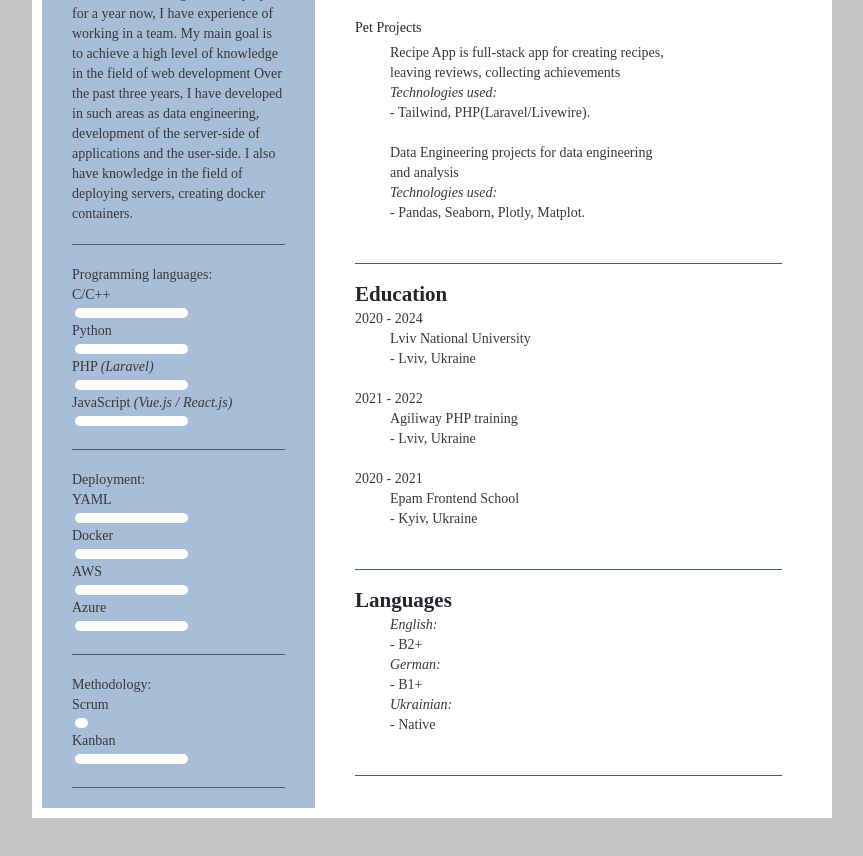
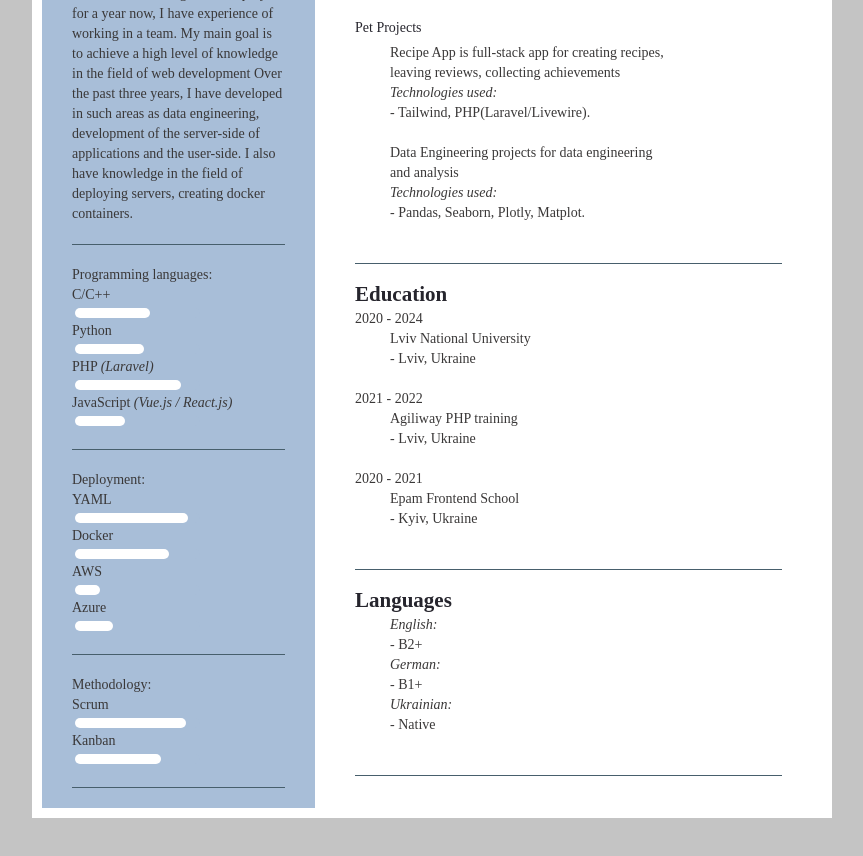
Before and after one commit to girlandred/rsschool-cv, a plain HTML site: page index.html in a window 1280 px wide. Shown: the part 462-1318 px from the top of the page, without its empty margins (208-1071 px from the left). Drawn offline with Linux system fonts and the light colour scheme.

Commit message:
refactor: change per cents in skillboxes

```diff
--- a/index.html
+++ b/index.html
@@ -33,7 +33,6 @@
             </p>
           </div>
         </div>
-
         <div class="cv__item cv_skills programming">
           <div class="cv__header"> Programming languages: </div>
           <div class="cv__info">
@@ -41,19 +40,19 @@
               <div class="skills_left">C/C++</div>
               <div class="skills_bar">
                 <p>
-                  <span style="width: 90%"></span>
+                  <span style="width: 60%"></span>
                 </p>
               </div>
               <div class="skills_left">Python</div>
               <div class="skills_bar">
                 <p>
-                  <span style="width: 90%"></span>
+                  <span style="width: 55%"></span>
                 </p>
               </div>
               <div class="skills_left">PHP <i>(Laravel)</i></div>
               <div class="skills_bar">
                 <p>
-                  <span style="width: 90%"></span>
+                  <span style="width: 85%"></span>
                 </p>
               </div>
               <div class="skills_left"
@@ -61,7 +60,7 @@
               >
               <div class="skills_bar">
                 <p>
-                  <span style="width: 90%"></span>
+                  <span style="width: 40%"></span>
                 </p>
               </div>
             </div>
@@ -80,19 +79,19 @@
               <div class="skills_left">Docker</div>
               <div class="skills_bar">
                 <p>
-                  <span style="width: 90%"></span>
+                  <span style="width: 75%"></span>
                 </p>
               </div>
               <div class="skills_left">AWS</div>
               <div class="skills_bar">
                 <p>
-                  <span style="width: 90%"></span>
+                  <span style="width: 20%"></span>
                 </p>
               </div>
               <div class="skills_left">Azure</div>
               <div class="skills_bar">
                 <p>
-                  <span style="width: 90%"></span>
+                  <span style="width: 30%"></span>
                 </p>
               </div>
             </div>
@@ -105,13 +104,13 @@
               <div class="skills_left">Scrum</div>
               <div class="skills_bar">
                 <p>
-                  <span style="width: 10%"></span>
+                  <span style="width: 89%"></span>
                 </p>
               </div>
               <div class="skills_left">Kanban</div>
               <div class="skills_bar">
                 <p>
-                  <span style="width: 90%"></span>
+                  <span style="width: 69%"></span>
                 </p>
               </div>
             </div>
```
